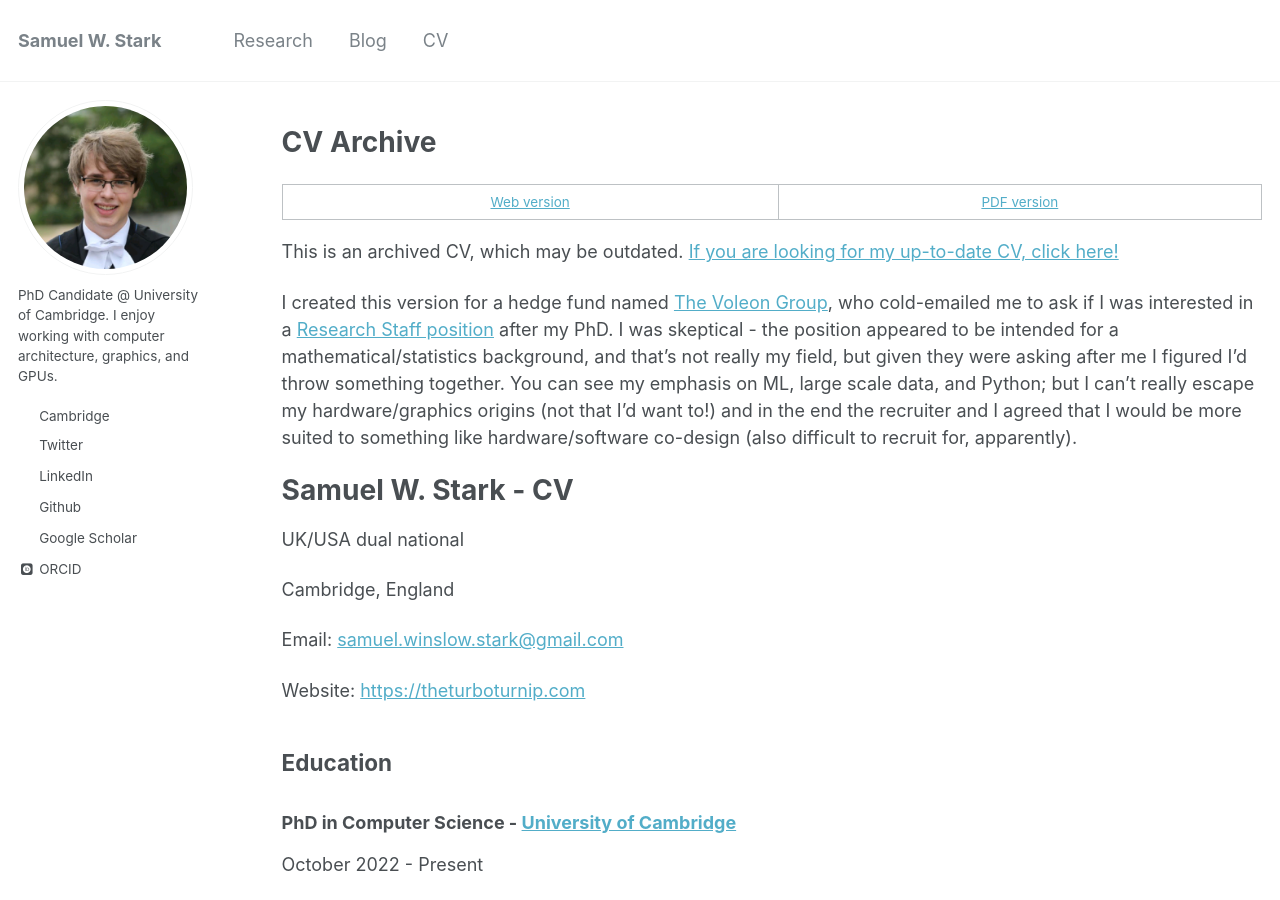
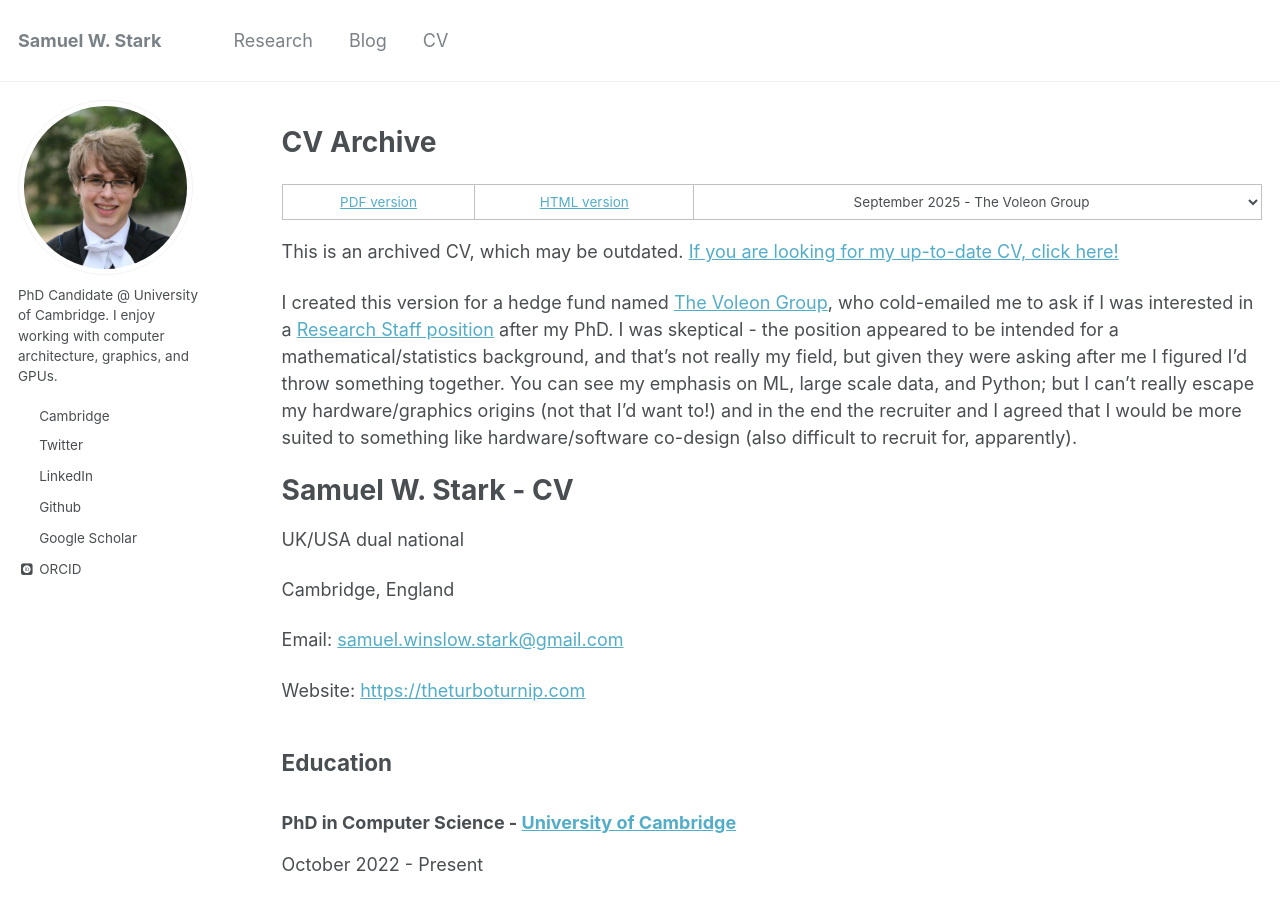
Before and after one commit to theturboturnip/theturboturnip.github.io, a Jekyll site: the page built from _cv_archive/2025-09-voleon.md, in a window 1280 px wide and 900 px high. Built offline with Jekyll 4.4.1, drawn with Linux system fonts in a browser that asks for light colours; some web fonts are replaced; an icon font too large for the unit is left out; a script bundle is joined from its source files by our own code; library files that are not in the unit come from our copies.

Commit message:
Better sitemap for cv archive, fix Javascript handling, expose HTML version
Hopefully exposing the HTML improves load times?

```diff
--- a/_cv_archive/2025-09-voleon.md
+++ b/_cv_archive/2025-09-voleon.md
@@ -2,7 +2,7 @@
 layout: cv_archive
 title: "September 2025 - The Voleon Group"
 collection: cv_archive
-permalink: /cv_archive/2025-09-voleon
+permalink: /cv/archive/2025-09-voleon
 date: 2025-09-15
 author_profile: true
 
--- a/_includes/cv/archive_contents
+++ b/_includes/cv/archive_contents
@@ -7,4 +7,8 @@
 <div style="display: flex;
 flex-direction: column;
 width: 100%;
-height: 650px;"> <div style="height: 100%;"> <iframe src="/files/cv/{{page.cv_archive_code}}/CV_SamuelWinslowStark.pdf" allowfullscreen="" frameborder="0" style="width:100%;height:100%;"></iframe> </div> </div>
+height: 650px;">
+    <div style="height: 100%;">
+        <iframe src="/files/cv/{{page.cv_archive_code}}/CV_SamuelWinslowStark.html" allowfullscreen="" frameborder="0" style="width:100%;height:100%;"></iframe>
+    </div>
+</div>
--- a/_includes/cv/archive_header.html
+++ b/_includes/cv/archive_header.html
@@ -1,22 +1,15 @@
-<table style="margin-bottom: 0;">
+<table>
   <tbody>
     <tr style="text-align: center;">
-      <td>
-        <a href="/cv_archive/{{page.cv_archive_code}}">Web version</a>
-      </td>
-      <td>
+      <td colspan="1">
         <a href="/files/cv/{{page.cv_archive_code}}/CV_SamuelWinslowStark.pdf">PDF version</a>
       </td>
-    </tr>
-  </tbody>
-</table>
-
-<table class="js-only" style="margin-top: 0; border-top: none;">
-  <tbody>
-    <tr style="text-align: center;">
-      <td colspan="2" style="padding: 0;">
+      <td colspan="1">
+        <a href="/files/cv/{{page.cv_archive_code}}/CV_SamuelWinslowStark.html">HTML version</a>
+      </td>
+      <td colspan="1" style="padding: 0;">
         <!-- https://stackoverflow.com/a/12287729 -->
-        <select class="cv_archive_select" onChange="window.location.href=this.children[this.selectedIndex].attributes.href.value">
+        <select class="cv_archive_select js-only" onChange="window.location.href=this.children[this.selectedIndex].attributes.href.value">
           <option value="current" href="/cv/">Current</option>
           {% for archive_page in site.cv_archive %}
             {% if archive_page.cv_archive_code == page.cv_archive_code %}
@@ -26,19 +19,10 @@
             {% endif %}
           {% endfor %}
         </select>
+        <noscript>
+          <a href="/cv/archive/">Other archived CVs</a>
+        </noscript>
       </td>
     </tr>
   </tbody>
 </table>
-
-<noscript>
-  <table style="margin-top: 0; border-top: none;">
-    <tbody>
-      <tr style="text-align: center;">
-        <td colspan="2">
-          <a href="/cv_archive/">Other archived CVs</a>
-        </td>
-      </tr>
-    </tbody>
-  </table>
-</noscript>
--- a/_includes/head.html
+++ b/_includes/head.html
@@ -12,9 +12,7 @@
 <meta name="viewport" content="width=device-width, initial-scale=1.0">
 
 <script>
-  // document.documentElement.className = document.documentElement.className.replace(/\bno-js\b/g, '') + ' js ';
-  document.documentElement.classList.add("js");
-  document.documentElement.classList.remove("no-js");
+  document.documentElement.className = document.documentElement.className.replace(/\bno-js\b/g, '') + ' js ';
 </script>
 
 <!-- For all browsers -->
--- a/_includes/masthead.html
+++ b/_includes/masthead.html
@@ -4,7 +4,7 @@
   <div class="masthead__inner-wrap">
     <div class="masthead__menu">
       <nav id="site-nav" class="greedy-nav">
-        <button><div class="navicon"></div></button>
+        <button class="js-only"><div class="navicon"></div></button>
         <ul class="visible-links">
           <li class="masthead__menu-item masthead__menu-item--lg"><a href="{{ base_path }}/">{{ site.title }}</a></li>
           {% for link in site.data.navigation.main %}
--- a/robots.txt
+++ b/robots.txt
@@ -1,4 +1,4 @@
 User-agent: *
-Disallow: /cv_archive/
+Disallow: /cv/archive/
 
 Sitemap: https://theturboturnip.com/sitemap.xml
```
Also changed, not shown: _pages/cv.md (+5 -9 lines), _pages/cv_archive.md (+1 -1 lines).
